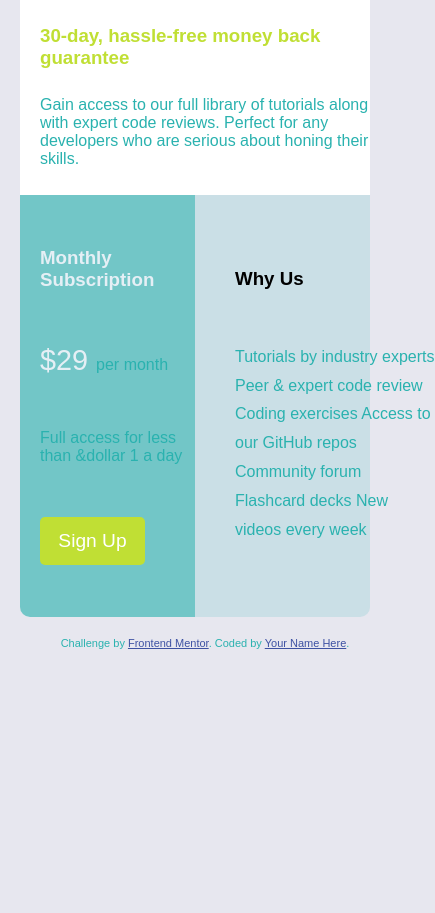
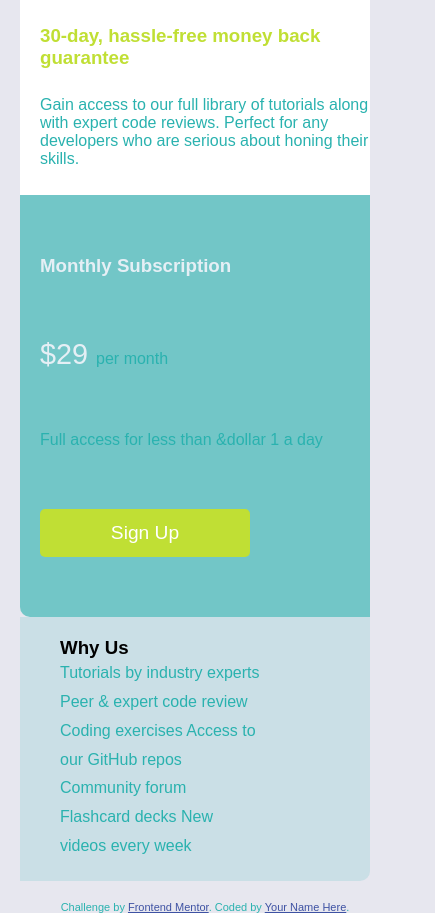
Before and after one commit to vishalbanderwale/single-price-grid-component-master, a plain HTML site: page single-price-grid-component-master/index.html in a window 390 px wide. Shown: the part 78-991 px from the top of the page, 435 px wide, since content can reach past the window. Before the commit the page ends 844 px from the top, so only its background shows below. Drawn offline with Linux system fonts and the light colour scheme; a web font is replaced by a local one.

Commit message:
added media query

```diff
--- a/single-price-grid-component-master/style.css
+++ b/single-price-grid-component-master/style.css
@@ -103,3 +103,14 @@ article {
 p {
   color: hsl(179, 62%, 43%);
 }
+
+/* media query for phone */
+@media only screen and (max-width: 480px) {
+  article {
+    display: grid;
+    grid-template-areas:
+      "header"
+      "left"
+      "right";
+  }
+}
```
